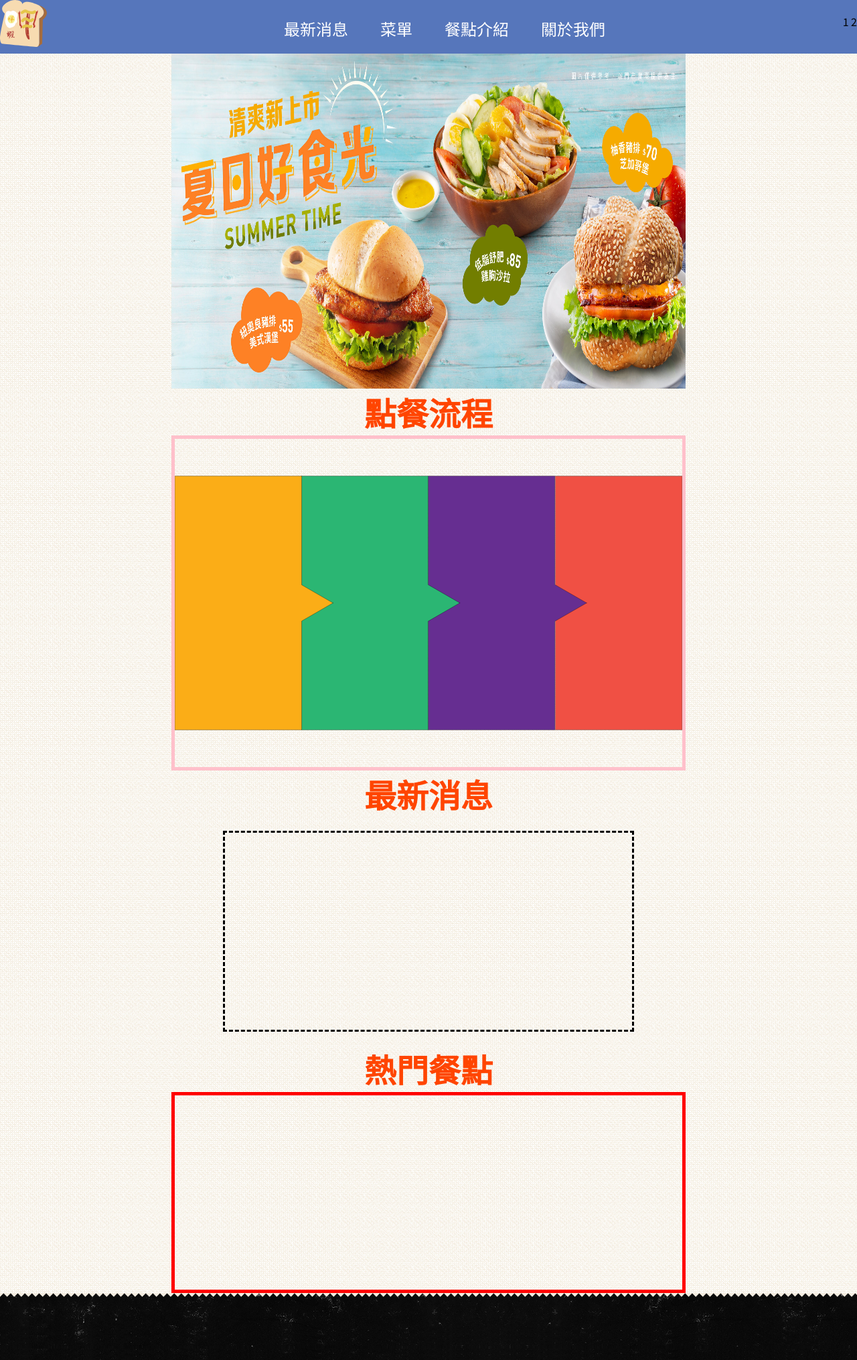
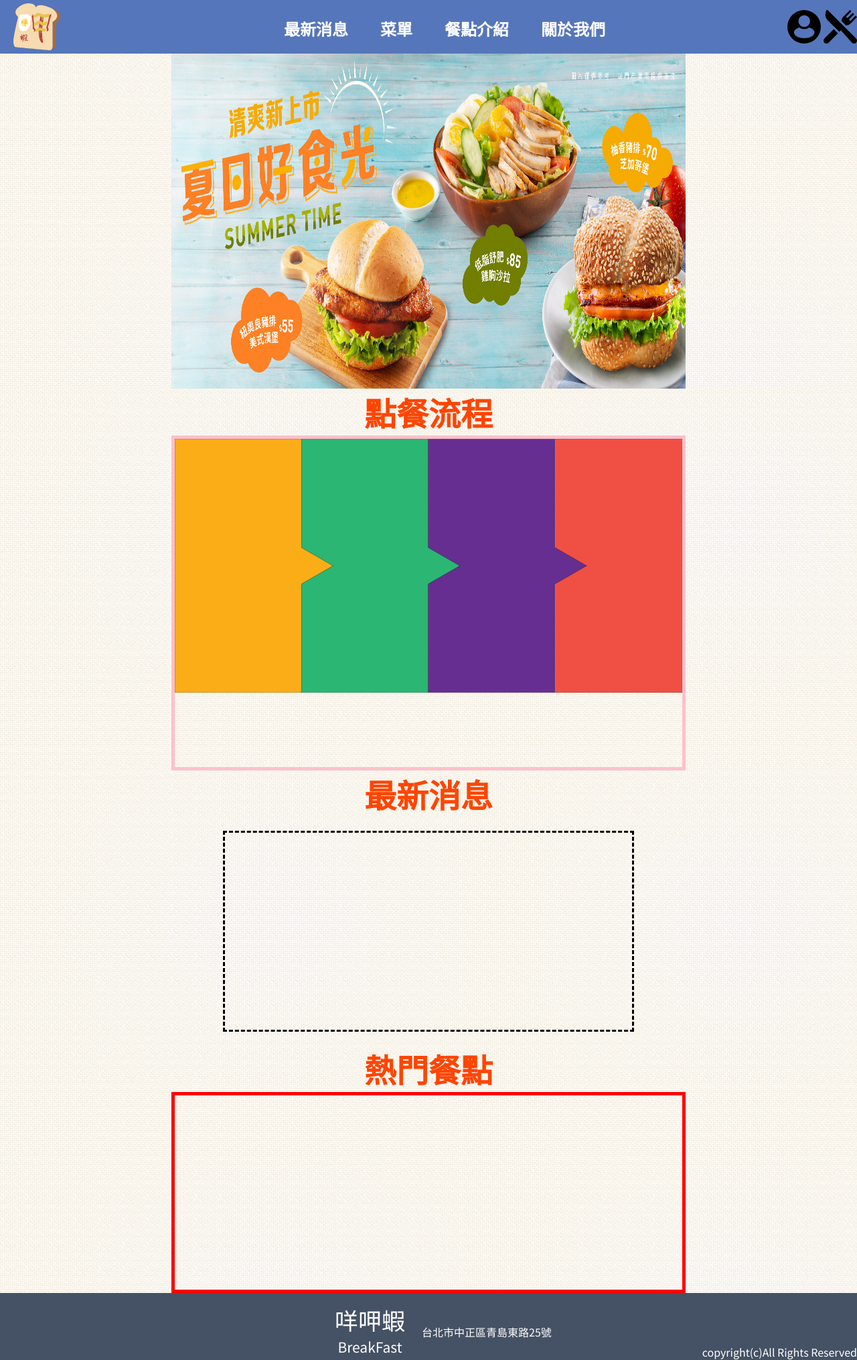
Before and after one commit to kcc7907/MeJaSha.github.io, a plain HTML site: page main_type2.html in a window 1280 px wide. Shown: the whole page at 67% size. Drawn offline with Linux system fonts and the light colour scheme.

Commit message:
0822.02:09

```diff
--- a/main_type2.html
+++ b/main_type2.html
@@ -33,7 +33,7 @@
         }
 
 
-        div.logo {
+        .logo {
             /* border: 5px solid purple; */
             width: 70px;
             height: 70px;
@@ -42,17 +42,53 @@
             background-repeat: no-repeat;
             display: inline-block;
             position: absolute;
-            left: 0;
-            top: 0;
+            left: 20px;
+            top: 5px;
         }
 
         footer {
             width: 100%;
             /* border: 5px solid #3700ffc2; */
             height: 100px;
-            background-image: url("img/footer_bg.png");
-            background-color: #F3ECE0;
+            /* background-image: url("img/footer_bg.png"); */
+            background-color: #455164;
+            color: white;
+            font-size: 1rem;
+            position: relative;
         }
+
+        div.name {
+            /* border: 5px solid purple; */
+            display: inline-block;
+            position: absolute;
+            bottom: 5px;
+            text-align: center;
+            left: 500px;
+        }
+
+        div.zh {
+            font-size: 35px;
+        }
+
+        span.en {
+            font-size: 21px;
+            text-align: center;
+        }
+
+        p.addr {
+            /* border: 5px solid purple; */
+            position: absolute;
+            bottom: 30px;
+            left: 630px;
+        }
+
+        p.copyright {
+            /* border: 5px solid purple; */
+            position: absolute;
+            bottom: 0px;
+            right: 0px;
+        }
+
 
         a {
             /* border: 5px solid #1eff1e; */
@@ -61,6 +97,7 @@
             text-decoration: none;
             list-style: none;
             color: white;
+            font-weight: bold;
         }
 
         nav {
@@ -77,7 +114,27 @@
             display: inline-block;
             position: absolute;
             right: 0;
+            bottom: 10px;
 
+        }
+
+        .user {
+            /* border: 5px solid red; */
+            background-image: url("img/user_ic.svg");
+            background-repeat: no-repeat;
+            background-size: cover;
+            height: 50px;
+            width: 50px;
+            display: inline-block;
+        }
+
+        .menu {
+            /* border: 5px solid red; */
+            background-image: url("img/food_ic.svg");
+            background-repeat: no-repeat;
+            height: 50px;
+            width: 50px;
+            display: inline-block;
         }
 
         .banner {
@@ -108,7 +165,7 @@
         .process {
             width: 100%;
             background-image: url("img/text_op.svg");
-            background-size: 100% 100%;
+            background-size: 100%;
             border: 5px solid pink;
             height: 500px;
             background-repeat: no-repeat;
@@ -121,24 +178,24 @@
             /* border-bottom: 5px dotted black; */
         }
 
-        .top{
+        .top {
             /* border: 5px solid red; */
             background-image: url("img/contents_bg.jpg");
 
         }
-        .news{
+
+        .news {
             border: 3px dashed black;
             width: 80%;
             height: 300px;
             margin: 20px auto 20px;
         }
 
-        .rank{
+        .rank {
             border: 5px solid red;
             width: 100%;
             height: 300px;
         }
-
     </style>
 </head>
 
@@ -151,12 +208,14 @@
             <a href="#">餐點介紹</a>
             <a href="#">關於我們</a>
             <div class="icon">
-                <span class="user">1</span>
-                <span class="menu">2</span>
+                <span class="user"></span>
+                <span class="menu"></span>
             </div>
         </nav>
     </header>
-    <div class="top"><div class="banner"></div></div>
+    <div class="top">
+        <div class="banner"></div>
+    </div>
     <div class="container">
         <main>
             <h1>點餐流程</h1>
@@ -171,7 +230,14 @@
 
         </main>
     </div>
-    <footer></footer>
+    <footer>
+        <div class="name">
+            <div class="zh">咩呷蝦</div>
+            <span class="en">BreakFast</span>
+        </div>
+        <p class="addr">台北市中正區青島東路25號</p>
+        <p class="copyright">copyright(c)All Rights Reserved</p>
+    </footer>
 </body>
 
 </html>
```
Also changed, not shown: about.html (+2 -2 lines), pj01.html (+62 -33 lines), img/food_ic.svg (added), img/user_ic.svg (added).
